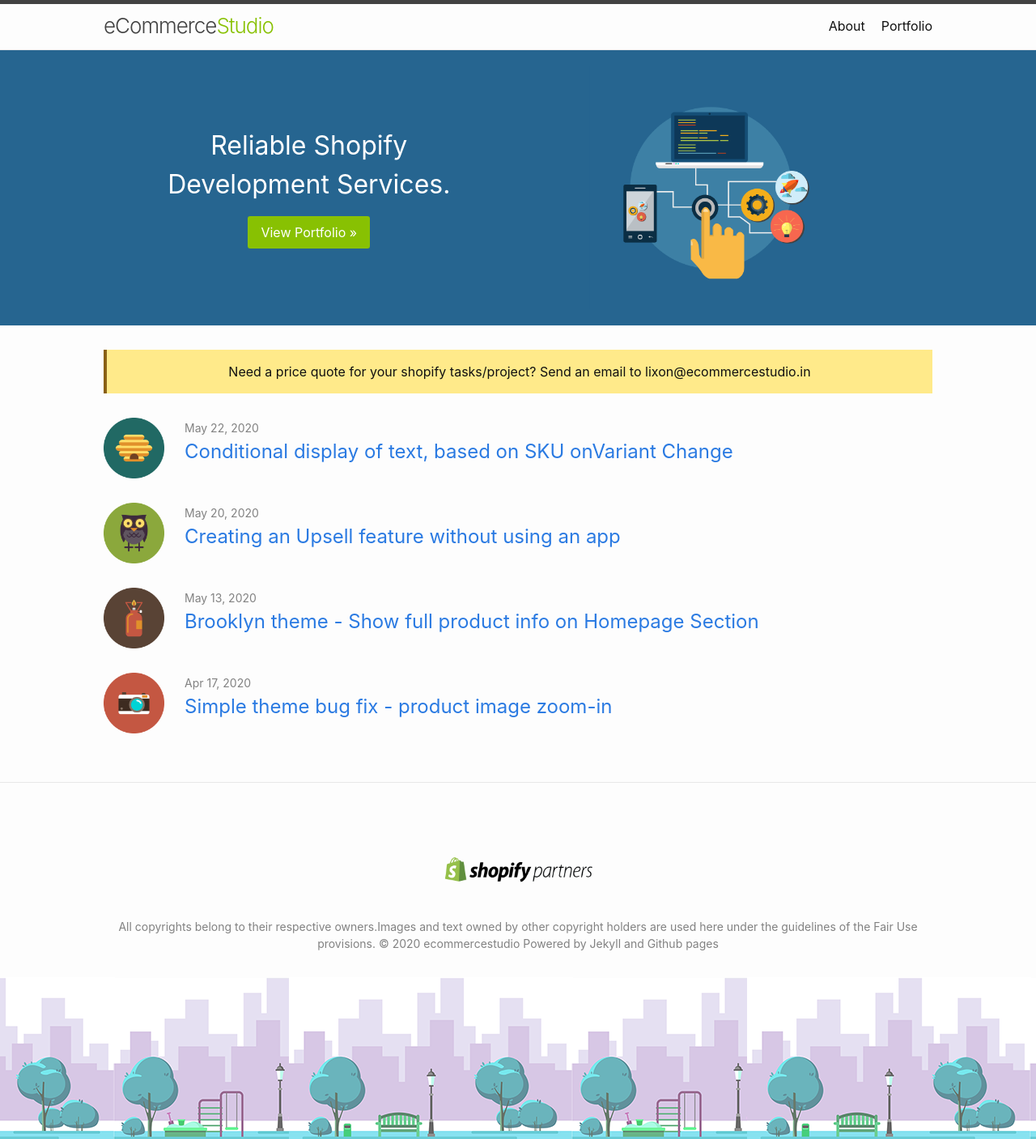
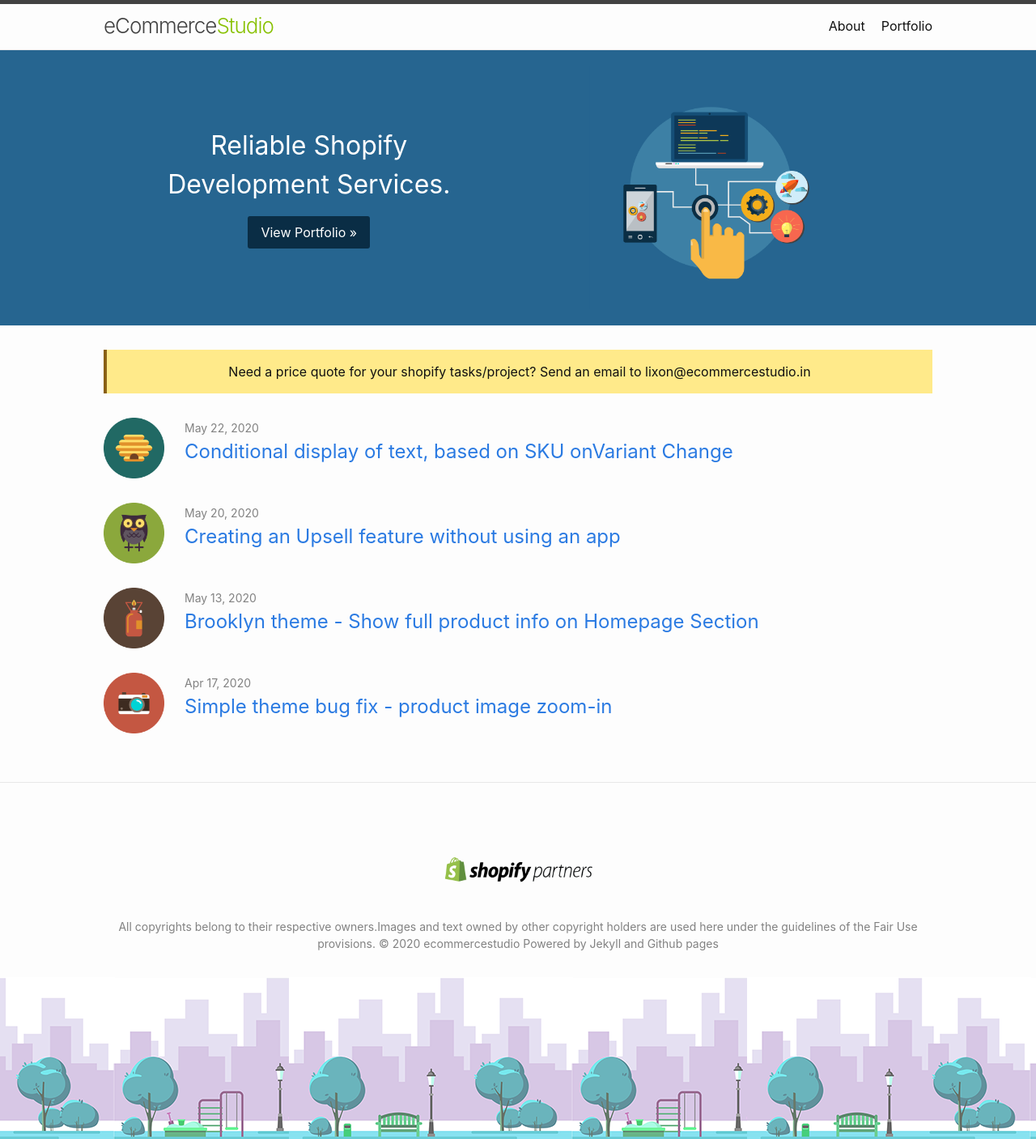
Before and after one commit to lixonic/ecommercestudio, a Jekyll site: the page built from index.markdown, in a window 1280 px wide. Shown: the whole page at 81% size. Built offline with Jekyll 4.4.1, drawn with Linux system fonts in a browser that asks for light colours.

Commit message:
update styles

```diff
--- a/assets/css/style.scss
+++ b/assets/css/style.scss
@@ -130,7 +130,7 @@
 
     a.btn{
       display: inline-block;
-      background: #88C102;
+      background: #0a2d45;
       padding: 8px 16px;
       border-radius: 3px;
       color: #fff
@@ -148,10 +148,10 @@
   }
   body:not(.index){
     .index-banner{
-      background-color: #e74c3c;
+      background-color: #09c6a2;
 
       a{
-        background-color:#90190d ;
+        background-color:#076d5a ;
       }
     }
   }
```
Also changed, not shown: images/general/index-banner-2.png.
